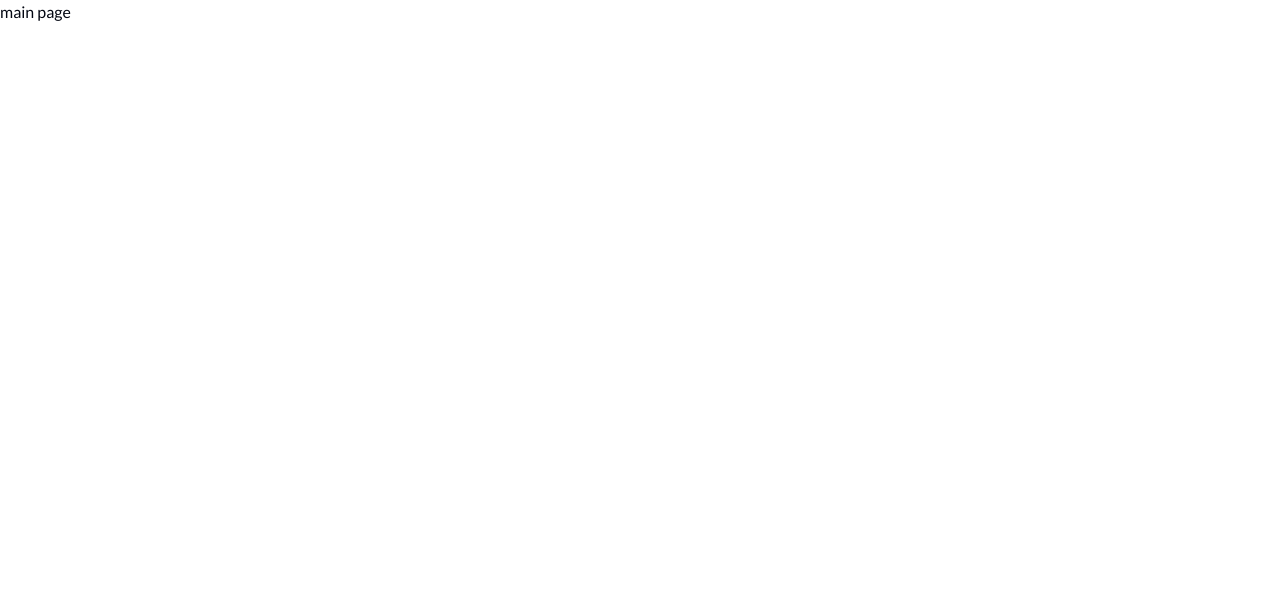
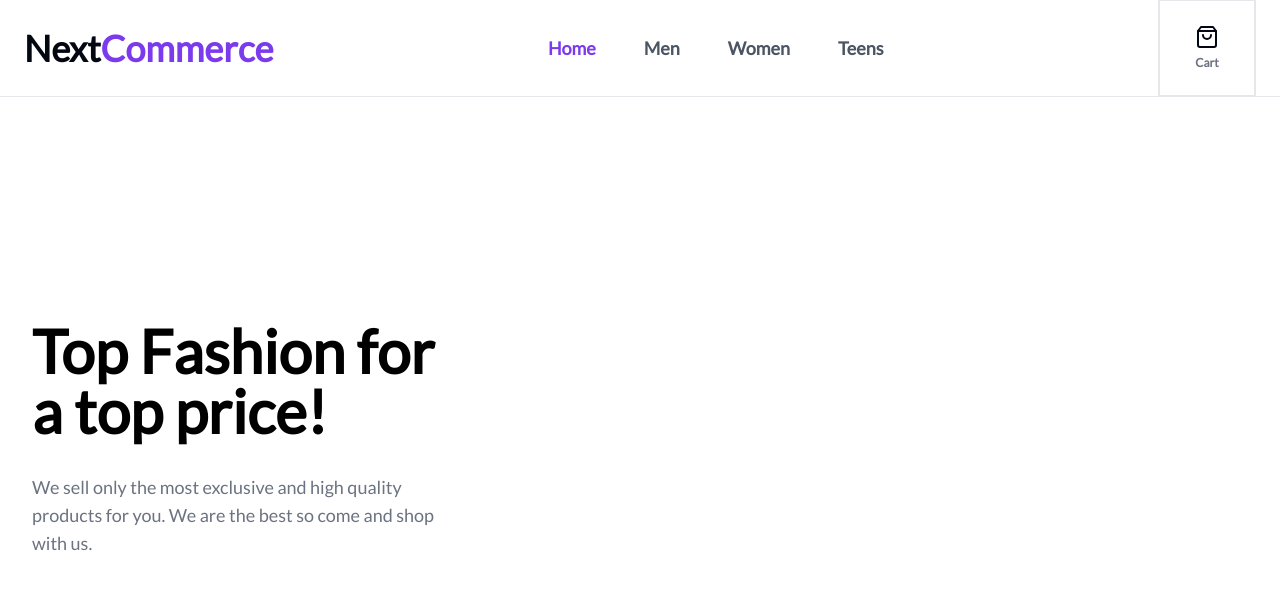
Before and after one commit to adenugbamichael/ecommerce-nextjs14, a Next.js app: page / in a window 1280 px wide. Shown: the top 590 px of the page. Built offline with nearby package versions, Linux system fonts and the light colour scheme.

Commit message:
navigation

```diff
--- /dev/null
+++ b/app/components/Hero.tsx
@@ -0,0 +1,17 @@
+export default function Hero() {
+  return (
+    <section className='mx-auto max-w-2xl px-4 sm:pb-6 lg:max-w-7xl lg:px-8'>
+      <div className='mb-8 flex flex-wrap justify-between md:mb-16'>
+        <div className='mb-6 flex w-full flex-col justify-center sm:mb-12 lg:mb-0 lg:w-1/3 lg:pb-24 lg:pt-48'>
+          <h1 className='mb-4 text-4xl font-bold text-black sm:text-5xl md:mb-8 md:text-6xl'>
+            Top Fashion for a top price!
+          </h1>
+          <p className='max-w-md leading-relaxed text-gray-500 xl:text-lg'>
+            We sell only the most exclusive and high quality products for you.
+            We are the best so come and shop with us.
+          </p>
+        </div>
+      </div>
+    </section>
+  )
+}
--- a/app/components/Navbar.tsx
+++ b/app/components/Navbar.tsx
@@ -1,5 +1,62 @@
+"use client"
 
+import { Button } from "@/components/ui/button"
+import { ShoppingBag } from "lucide-react"
+import Link from "next/link"
+import { usePathname } from "next/navigation"
+
+const links = [
+  { name: "Home", href: "/" },
+  { name: "Men", href: "/Men" },
+  { name: "Women", href: "/Women" },
+  { name: "Teens", href: "/Teens" },
+]
 
 export default function Navbar() {
-  return <div>navbar</div>
+  const pathname = usePathname()
+  return (
+    <header className='mb-8 border-b'>
+      <div className='flex items-center justify-between mx-auto max-w-2xl px-4 sm:px-6 lg:max-w-7xl'>
+        <Link href='/'>
+          <h1 className='text-2xl md:text-4xl font-bold'>
+            Next<span className='text-primary'>Commerce</span>
+          </h1>
+        </Link>
+
+        <nav className='hidden gap-12 lg:flex 2xl:ml-16'>
+          {links.map((link, idx) => (
+            <div key={idx}>
+              {pathname === link.href ? (
+                <Link
+                  className='text-lg font-semibold text-primary'
+                  href={link.href}
+                >
+                  {link.name}
+                </Link>
+              ) : (
+                <Link
+                  href={link.href}
+                  className='text-lg font-semibold text-gray-600 transition duration-100 hover:text-primary'
+                >
+                  {link.name}
+                </Link>
+              )}
+            </div>
+          ))}
+        </nav>
+
+        <div className='flex divide-x border-r sm:border-l'>
+          <Button
+            variant={"outline"}
+            className='flex flex-col gap-y-1.5 h-12 w-12 sm:h-20 sm:w-20 md:h-24 md:w-24 rounded-none'
+          >
+            <ShoppingBag />
+            <span className='hidden text-xs font-semibold text-gray-500 sm:block'>
+              Cart
+            </span>
+          </Button>
+        </div>
+      </div>
+    </header>
+  )
 }
--- a/app/layout.tsx
+++ b/app/layout.tsx
@@ -1,6 +1,7 @@
 import type { Metadata } from "next"
 import { Lato } from "next/font/google"
 import "./globals.css"
+import Navbar from "./components/Navbar"
 
 const lato = Lato({ weight: "400", subsets: ["latin"] })
 
@@ -16,7 +17,10 @@
 }) {
   return (
     <html lang='en'>
-      <body className={lato.className}>{children}</body>
+      <body className={lato.className}>
+        <Navbar />
+        {children}
+      </body>
     </html>
   )
 }
--- a/app/page.tsx
+++ b/app/page.tsx
@@ -1,7 +1,9 @@
+import Hero from "./components/Hero"
+
 export default function Home() {
   return (
     <div className='bg-white pb-6 sm:pb-8 lg:pb-12'>
-      <p>main page</p>
+      <Hero />
     </div>
   )
 }
--- /dev/null
+++ b/components/ui/button.tsx
@@ -0,0 +1,56 @@
+import * as React from "react"
+import { Slot } from "@radix-ui/react-slot"
+import { cva, type VariantProps } from "class-variance-authority"
+
+import { cn } from "@/lib/utils"
+
+const buttonVariants = cva(
+  "inline-flex items-center justify-center rounded-md text-sm font-medium ring-offset-background transition-colors focus-visible:outline-none focus-visible:ring-2 focus-visible:ring-ring focus-visible:ring-offset-2 disabled:pointer-events-none disabled:opacity-50",
+  {
+    variants: {
+      variant: {
+        default: "bg-primary text-primary-foreground hover:bg-primary/90",
+        destructive:
+          "bg-destructive text-destructive-foreground hover:bg-destructive/90",
+        outline:
+          "border border-input bg-background hover:bg-accent hover:text-accent-foreground",
+        secondary:
+          "bg-secondary text-secondary-foreground hover:bg-secondary/80",
+        ghost: "hover:bg-accent hover:text-accent-foreground",
+        link: "text-primary underline-offset-4 hover:underline",
+      },
+      size: {
+        default: "h-10 px-4 py-2",
+        sm: "h-9 rounded-md px-3",
+        lg: "h-11 rounded-md px-8",
+        icon: "h-10 w-10",
+      },
+    },
+    defaultVariants: {
+      variant: "default",
+      size: "default",
+    },
+  }
+)
+
+export interface ButtonProps
+  extends React.ButtonHTMLAttributes<HTMLButtonElement>,
+    VariantProps<typeof buttonVariants> {
+  asChild?: boolean
+}
+
+const Button = React.forwardRef<HTMLButtonElement, ButtonProps>(
+  ({ className, variant, size, asChild = false, ...props }, ref) => {
+    const Comp = asChild ? Slot : "button"
+    return (
+      <Comp
+        className={cn(buttonVariants({ variant, size, className }))}
+        ref={ref}
+        {...props}
+      />
+    )
+  }
+)
+Button.displayName = "Button"
+
+export { Button, buttonVariants }
```
